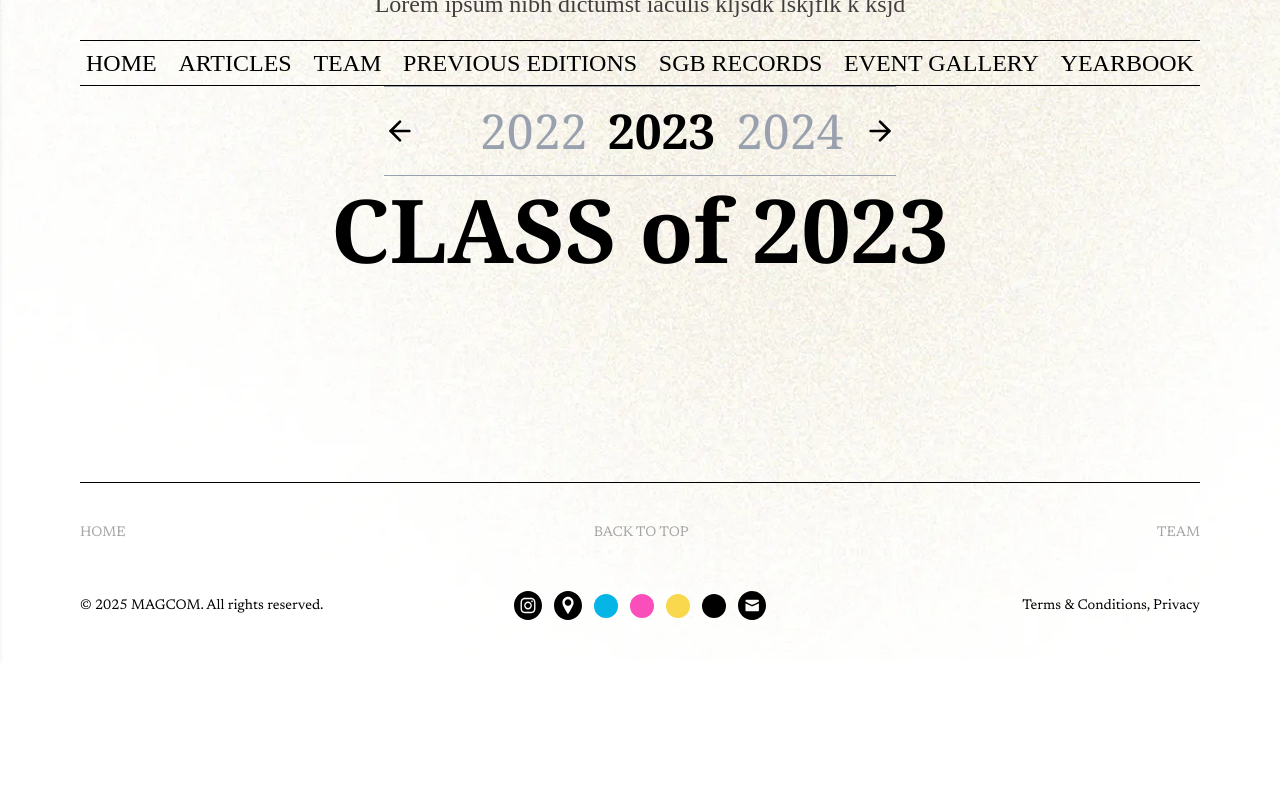
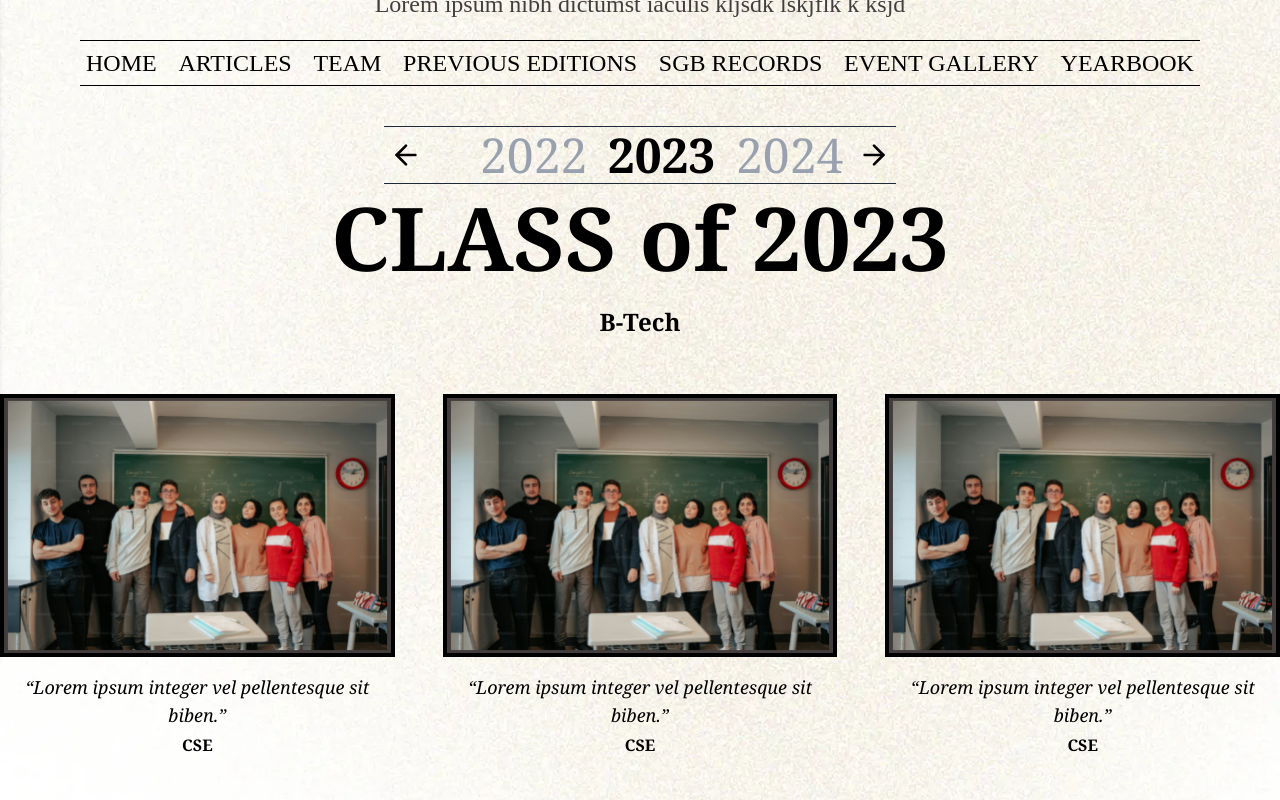
Before and after one commit to magcom-web/magcom, a React (Vite) app in the folder frontend/: page /year_book in a window 1280 px wide. Shown: the part 140-940 px from the top of the page. Before the commit the page ends 800 px from the top, so only its background shows below. Built offline with nearby package versions, Linux system fonts and the light colour scheme.

Commit message:
Enhance YearBook page layout and styling; update YearSlider component for improved UI

```diff
--- a/frontend/src/components/YearBookSlider/YearBookSlider.jsx
+++ b/frontend/src/components/YearBookSlider/YearBookSlider.jsx
@@ -23,12 +23,12 @@ const YearSlider = ({ currentIndex, setCurrentIndex }) => {
 
   return (
     <div className="font-serif w-full max-w-lg text-black">
-      <div className="w-full h-px bg-gray-400"></div>
-      <div className="flex items-center justify-between py-5">
+      <div className="w-full h-px bg-gray-800"></div>
+      <div className="flex items-center justify-between py-1">
         <button
           onClick={handlePrev}
           disabled={currentIndex === 0}
-          className="disabled:opacity-30 transition-opacity"
+          className="text-black transition-all duration-100 p-1.5 hover:underline hover:underline-offset-4 disabled:opacity-30"
         >
           <ArrowLeft size={32} />
         </button>
@@ -46,14 +46,13 @@ const YearSlider = ({ currentIndex, setCurrentIndex }) => {
                   className="relative text-center flex-shrink-0"
                   style={{ width: `${itemWidthRem}rem`, marginRight: `${gapRem}rem` }}
                 >
-                  <span className={`text-5xl ${isSelected ? "font-bold text-black" : "text-gray-400"}`}>
+                  <span className={`text-5xl ${isSelected ? "font-bold text-black border-t-2 border-b-2 border-black py-1" : "text-gray-400"}`}>
                     {year}
                   </span>
                   {isSelected && (
-                    <>
-                      <div className="absolute -top-3 left-0 w-full h-1 bg-black"></div>
-                      <div className="absolute -bottom-3 left-0 w-full h-1 bg-black"></div>
-                    </>
+                    <div className="absolute inset-x-0 flex justify-center">
+                      <div className="w-full max-w-[calc(100%-1rem)] h-[2px] bg-black"></div>
+                    </div>
                   )}
                 </div>
               );
@@ -64,12 +63,12 @@ const YearSlider = ({ currentIndex, setCurrentIndex }) => {
         <button
           onClick={handleNext}
           disabled={currentIndex === years.length - 1}
-          className="disabled:opacity-30 transition-opacity"
+          className="text-black transition-all duration-100 p-1.5 hover:underline hover:underline-offset-4 disabled:opacity-30"
         >
           <ArrowRight size={32} />
         </button>
       </div>
-      <div className="w-full h-px bg-gray-400"></div>
+      <div className="w-full h-px bg-gray-800"></div>
     </div>
   );
 };
--- a/frontend/src/pages/YearBook/YearBook.jsx
+++ b/frontend/src/pages/YearBook/YearBook.jsx
@@ -1,16 +1,57 @@
 import React, { useState } from 'react';
 import YearSlider from '../../components/YearBookSlider/YearBookSlider';
+import yearBookPhoto from '../../assets/year_book.svg';
+import { ArrowRight } from 'lucide-react';
+
+const batchData = Array(6).fill({
+    img: yearBookPhoto,
+    quote: '“Lorem ipsum integer vel pellentesque sit biben.”',
+    branch: 'CSE',
+});
 
 const YearBook = () => {
-    // State to track the current index
+
     const [currentIndex, setCurrentIndex] = useState(1);
 
     return (
-        <div className="flex flex-col items-center justify-center relative ">
+        <div className="flex flex-col items-center justify-center relative mt-10">
             <YearSlider currentIndex={currentIndex} setCurrentIndex={setCurrentIndex} />
             <div className=" text-center w-[1232px] h-[106px] left-[93px] top-[446px] font-serif font-bold text-[88px] leading-[106px] text-black">
                 <h2>CLASS of {2022 + currentIndex}</h2>
             </div>
+            <div className="w-full flex flex-col items-center font-serif">
+                <h2 className="text-2xl font-bold mt-4 mb-6">B-Tech</h2>
+                <div className="grid grid-cols-3 gap-x-12 gap-y-12 mt-8 mb-8">
+                    {batchData.map((batch, idx) => (
+                        <div key={idx} className="flex flex-col items-center">
+                            <img
+                                src={batch.img}
+                                alt="Batch"
+                                className="w-[395px] h-[263px] object-cover border-[4px] border-black"
+                            />
+                            <div className="mt-4 text-center">
+                                <div className="italic text-lg mb-1">{batch.quote}</div>
+                                <div className="font-bold text-base">{batch.branch}</div>
+                            </div>
+                        </div>
+                    ))}
+                </div>
+                <div className=" mt-10 mb-2"></div>
+                <div className="flex items-center justify-center w-full mb-6">
+                    <span className="font-serif text-xl font-bold mr-4">
+                        Add Your Batch Photo to Annual Yearbook Collection
+                    </span>
+                    <button className="flex items-center border border-black px-4 py-1 rounded font-serif text-lg font-medium hover:bg-black hover:text-white transition-colors">
+                        Submit <ArrowRight className="ml-2" />
+                    </button>
+                </div>
+                <div
+                    className="text-center mt-4 font-normal text-[24px] leading-[100%] tracking-[0%] font-[Inknut_Antiqua,serif]"
+                >
+                    {/* MAGCOM@NITC */}
+                </div>
+            </div>
+
         </div>
     );
 };
```
